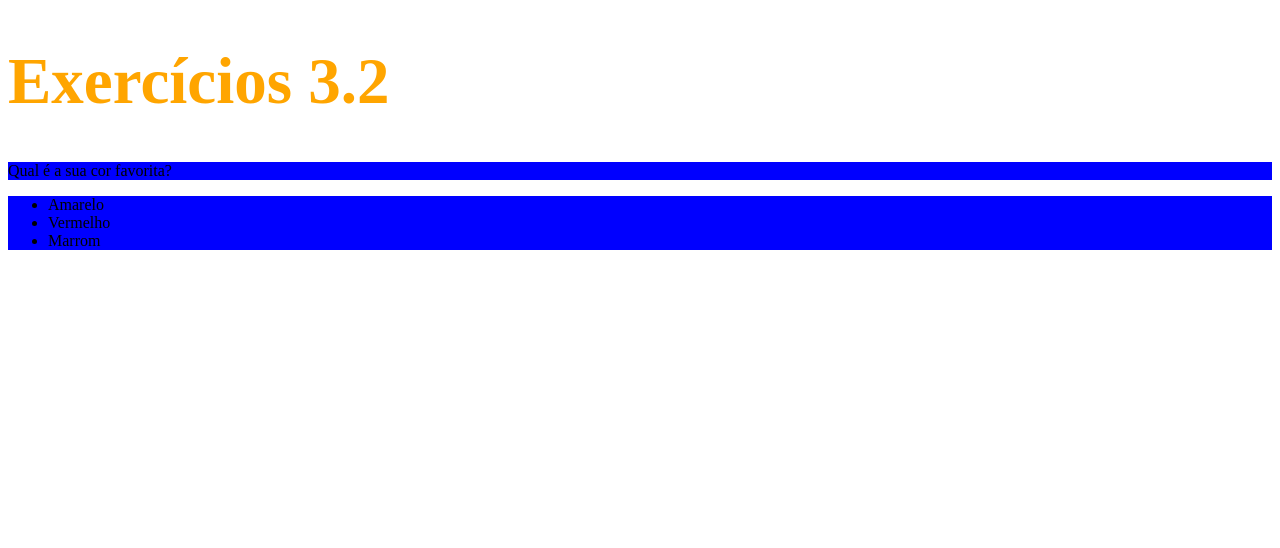
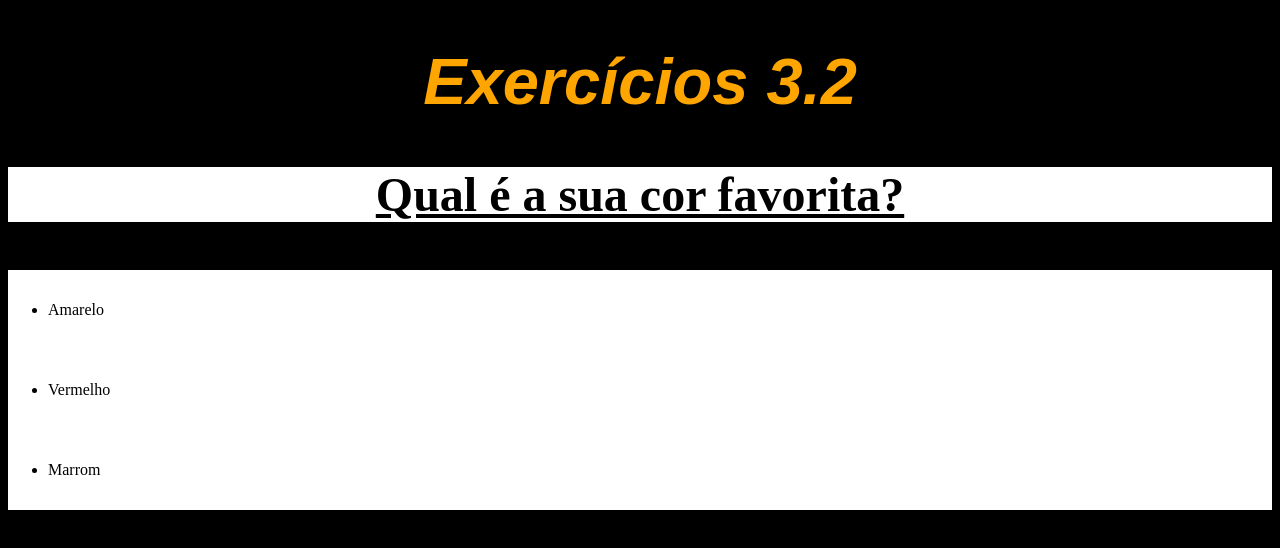
Before and after one commit to italorg/trybe-exercicios, a plain HTML site: page fundamentos/bloco-03-introducao-a-html-e-css/dia-2-html-css-primeiros-passos-em-css/index-dia-2.html in a window 1280 px wide. Drawn offline with Linux system fonts and the light colour scheme.

Commit message:
parte 2 dos exercicios do dia 2 de introducao a html e css

```diff
--- a/fundamentos/bloco-03-introducao-a-html-e-css/dia-2-html-css-primeiros-passos-em-css/index-dia-2.html
+++ b/fundamentos/bloco-03-introducao-a-html-e-css/dia-2-html-css-primeiros-passos-em-css/index-dia-2.html
@@ -4,15 +4,30 @@
     <meta charset="UTF-8">
     <title>HTML</title>
     <style>
+      body{
+        text-align: center;
+        font-size: 16px;
+      background-color: black;
+
+      }
       h1{
         font-size: 65px;
         color: orange;
+        font-family: sans-serif;
+        font-style: italic;
       }
       ul{
         background-color: yellow;
+        line-height: 5;
+        text-align: left;
       }
       .class-p-ul{
-            background-color: blue;
+        background-color: rgb(255, 255, 255);
+      }
+      p{
+        font-weight: 600;
+        font-size: 3em;
+        text-decoration: underline;
       }
 
     </style>
```
Also changed, not shown: fundamentos/bloco-03-introducao-a-html-e-css/dia-1-html-css-estruturas-de-pagina/trybe.html/index-dia-1.html (renamed from fundamentos/bloco-03-introducao-a-html-e-css/dia-1-html-css-estruturas-de-pagina/trybe.html/trybe.html). Lines whose indentation alone changed are shown as unchanged.
